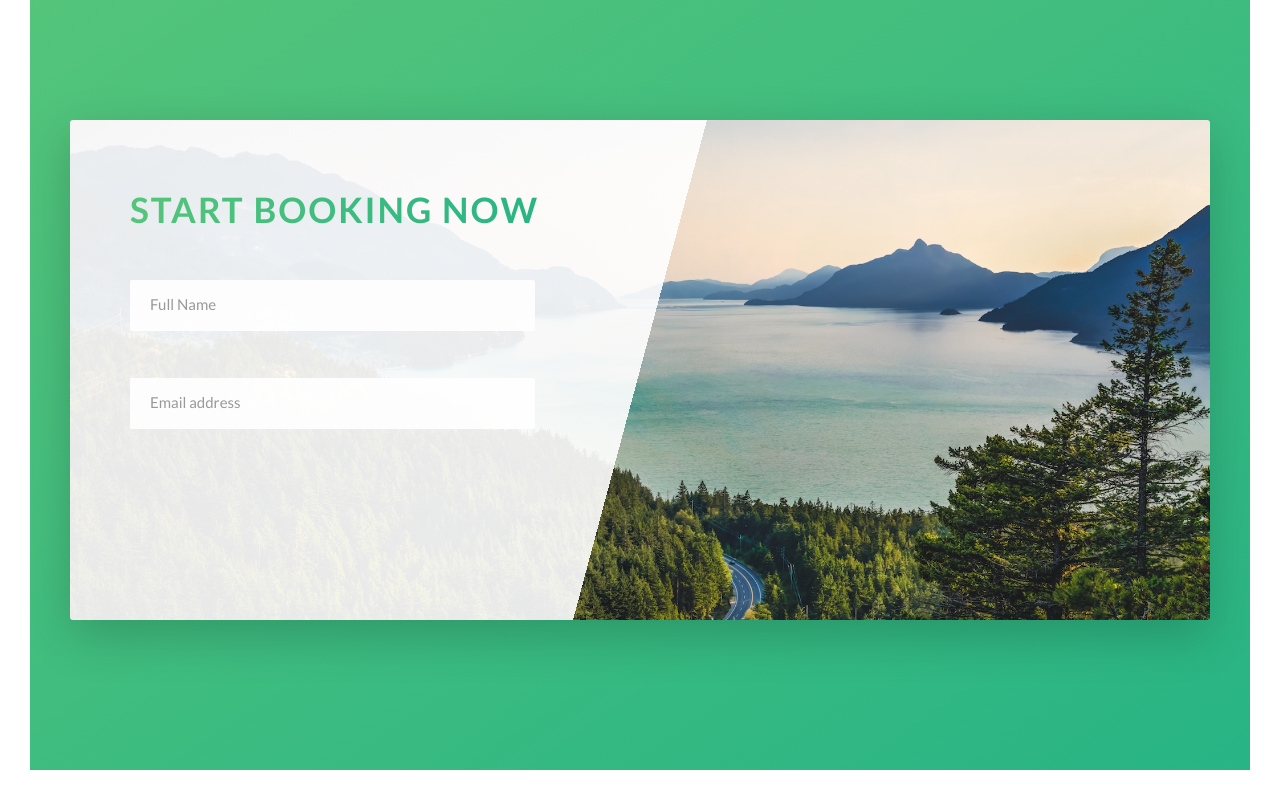
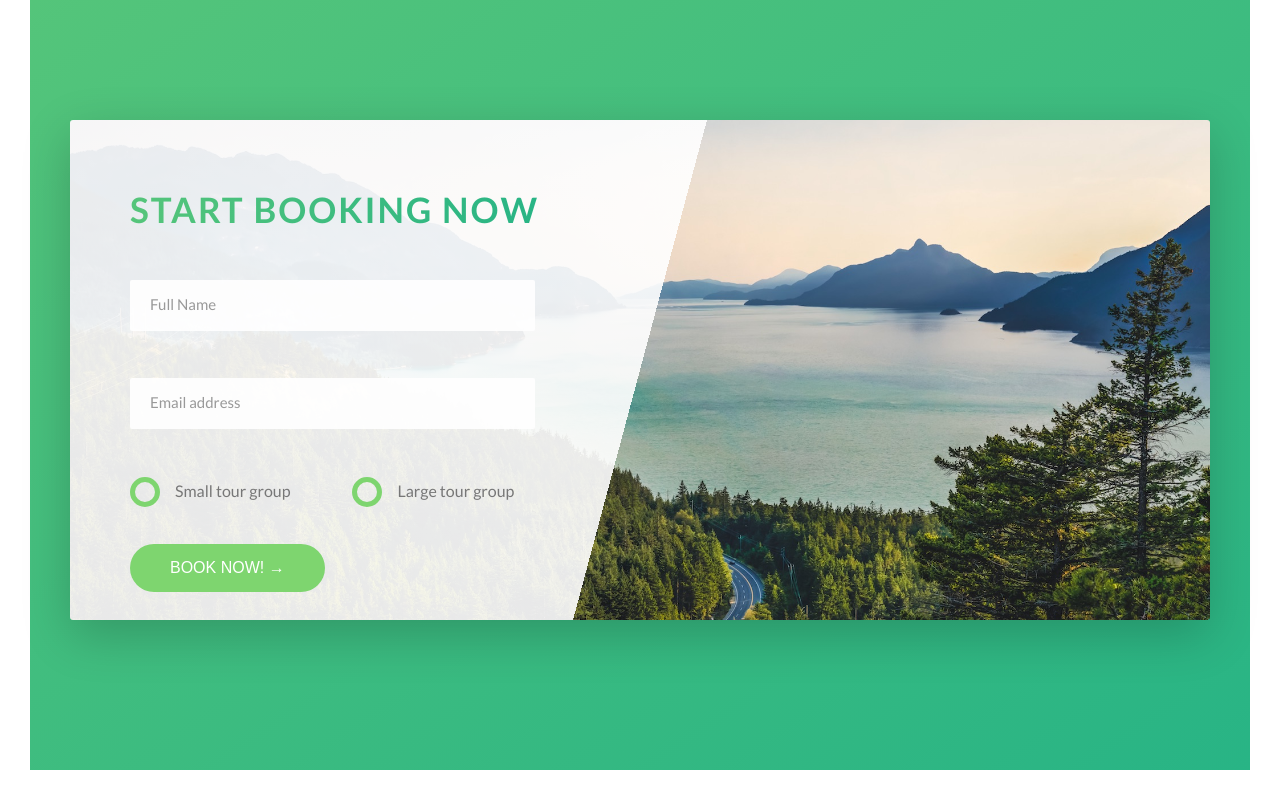
Before and after one commit to flaviobartolo/natours, a website: page index.html in a window 1280 px wide. Shown: the part 4493-5293 px from the top of the page. Drawn offline with Linux system fonts and the light colour scheme.

Commit message:
finished booking section part3

```diff
--- a/index.html
+++ b/index.html
@@ -258,14 +258,38 @@
                       Start booking now
                     </h2>
                   </div>
+
                   <div class="form__group">
                     <input type="text" class="form__input" placeholder="Full Name" id="name" required>
                     <label for="name" class="form__label">Full name</label>
                   </div>
+
                   <div class="form__group">
                     <input type="email" class="form__input" placeholder="Email address" id="email" required>
                     <label for="email" class="form__label">Email address</label>
                   </div>
+
+                  <div class="form__group u-margin-bottom-medium">
+                    <div class="form__radio-group">
+                      <input type="radio" class="form__radio-input" id="small" name="tour-size">
+                      <label for="small" class="form__radio-label">
+                        <span class="form__radio-button"></span>
+                        Small tour group
+                      </label>
+                    </div>
+                    <div class="form__radio-group">
+                      <input type="radio" class="form__radio-input" id="large" name="tour-size">
+                      <label for="large" class="form__radio-label">
+                        <span class="form__radio-button"></span>
+                        Large tour group
+                      </label>
+                    </div>
+                  </div>
+
+                  <div class="form__group">
+                    <button class="btn btn--green">Book now! &rarr;</button>
+                  </div>
+
                 </form>
               </div>
             </div>
--- a/sass/base/_utilities.scss
+++ b/sass/base/_utilities.scss
@@ -1,8 +1,10 @@
-.u-center-text { text-align: center; }
+// its a normal practice for the utility classes to have the !important keyword since we really want to overwrite the styling when we are using one of theese classes
 
-.u-margin-bottom-big { margin-bottom: 8rem; }
-.u-margin-bottom-medium { margin-bottom: 4rem; }
-.u-margin-bottom-small { margin-bottom: 1.5rem; }
+.u-center-text { text-align: center !important;}
 
-.u-margin-top-big { margin-top: 8rem; }
-.u-margin-top-huge { margin-top: 10rem; }
+.u-margin-bottom-big { margin-bottom: 8rem !important; }
+.u-margin-bottom-medium { margin-bottom: 4rem !important; }
+.u-margin-bottom-small { margin-bottom: 1.5rem !important; }
+
+.u-margin-top-big { margin-top: 8rem !important; }
+.u-margin-top-huge { margin-top: 10rem !important; }
--- a/sass/components/_button.scss
+++ b/sass/components/_button.scss
@@ -1,5 +1,5 @@
 .btn {
-
+  &, // incase its a <button> element all of the styling gets applied too
   &:link,
   &:visited {
     text-transform: uppercase;
@@ -10,6 +10,11 @@
     transition: all 0.2s;
     position: relative;
     font-size: $default-font-size;
+
+    // Changes for the <button> element
+    border: none;
+    cursor: pointer;
+
   }
 
   &:hover {
@@ -22,7 +27,8 @@
     }
   }
 
-  &:active {
+  &:active,
+  &:focus {
     transform: translateY(-1px);
     box-shadow: 0 0.5rem 1rem rgba($color-black, 0.2)
   }
--- a/sass/components/_form.scss
+++ b/sass/components/_form.scss
@@ -15,6 +15,7 @@
     border-bottom: 3px solid transparent;
     width: 90%;
     display: block;
+    transition: all 0.3s;
 
     &:focus {
       outline: none;
@@ -46,4 +47,50 @@
     transform: translateY(-4rem);
   }
 
+  &__radio-group {
+    width: 49%;
+    display: inline-block;
+  }
+
+  &__radio-input {
+    display: none;
+  }
+
+  &__radio-label {
+    font-size: $default-font-size;
+    cursor: pointer;
+    position: relative;
+    padding-left: 4.5rem;
+  }
+
+  &__radio-button {
+    height: 3rem;
+    width: 3rem;
+    border: 5px solid $color-primary;
+    border-radius: 50%;
+    display: inline-block;
+    position: absolute;
+    top: -0.4rem;
+    left: 0;
+
+    &::after {
+      content: '';
+      display: block;
+      height: 1.3rem;
+      width: 1.3rem;
+      border-radius: 50%;
+      position: absolute;
+      top: 50%;
+      left: 50%;
+      transform: translate(-50%, -50%);
+      background-color: $color-primary;
+      opacity: 0;
+      transition: opacity 0.3s;
+    }
+  }
+
+  &__radio-input:checked ~ &__radio-label &__radio-button::after {
+    opacity: 1;
+  }
+
 }
```
Also changed, not shown: css/main.css, 1 other file.
